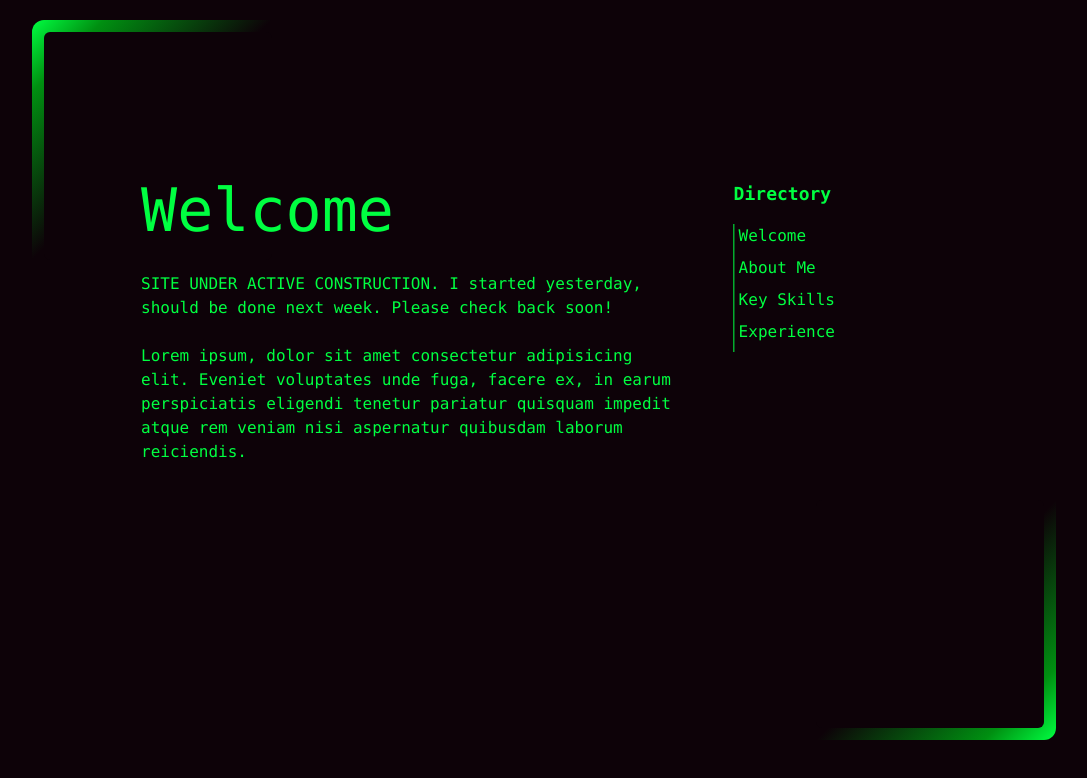
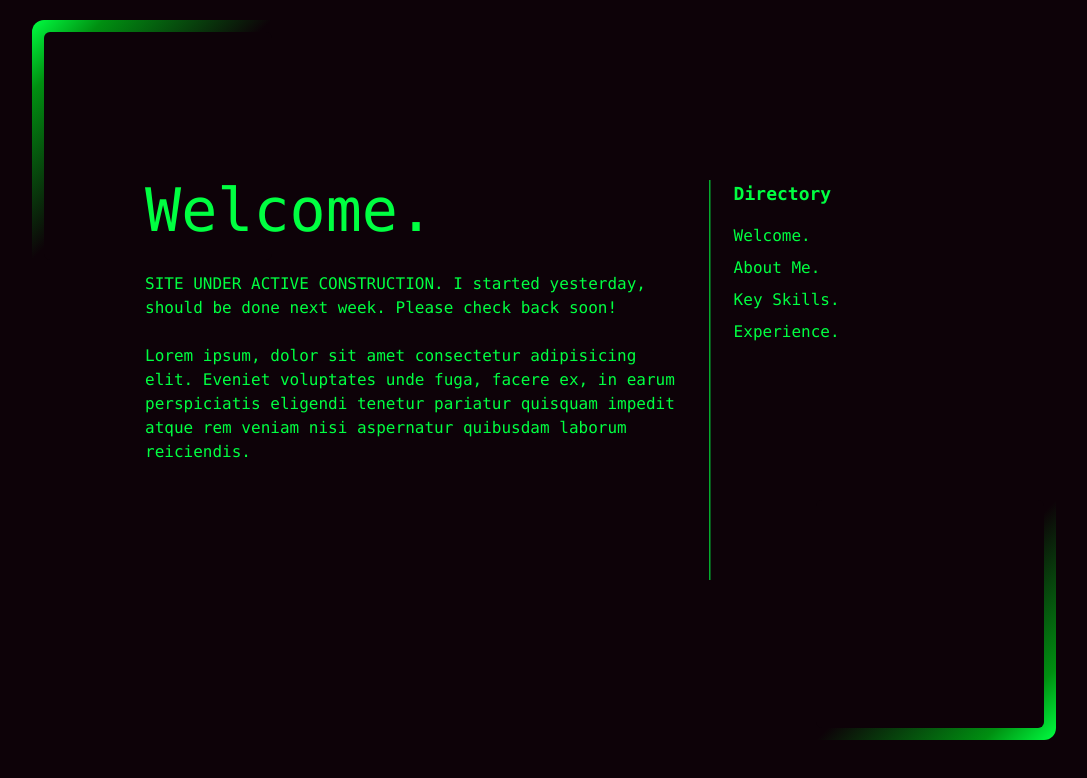
Before and after one commit to ed100miles/portfolio2023, a Next.js app: page / in a window 1280 px wide. Shown: the top 778 px of the page, without its empty margins (96-1183 px from the left). Built offline with nearby package versions, Linux system fonts and the light colour scheme.

Commit message:
typewritter effect and slow reveal on content

```diff
--- a/package.json
+++ b/package.json
@@ -21,6 +21,8 @@
     "react": "18.2.0",
     "react-dom": "18.2.0",
     "tailwindcss": "3.3.2",
-    "typescript": "5.1.3"
+    "typescript": "5.1.3",
+    "typewriter-effect": "^2.20.1",
+    "usehooks-ts": "^2.9.1"
   }
 }
--- a/src/app/Content.tsx
+++ b/src/app/Content.tsx
@@ -1,6 +1,8 @@
 "use client"
 
 import { useState } from "react"
+import Typewriter from 'typewriter-effect';
+import { useInterval } from 'usehooks-ts'
 
 interface Content {
   title: string,
@@ -16,22 +18,22 @@ interface ContentMap {
 
 const contentMap: ContentMap = {
   welcome: {
-    title: 'Welcome',
+    title: 'Welcome.',
     content: ["SITE UNDER ACTIVE CONSTRUCTION. I started yesterday, should be done next week. Please check back soon!",
       "Lorem ipsum, dolor sit amet consectetur adipisicing elit. Eveniet voluptates unde fuga, facere ex, in earum perspiciatis eligendi tenetur pariatur quisquam impedit atque rem veniam nisi aspernatur quibusdam laborum reiciendis."]
   },
   about: {
-    title: 'About Me',
+    title: 'About Me.',
     content: ["SITE UNDER ACTIVE CONSTRUCTION. I started yesterday, should be done next week. Please check back soon!",
       "Lorem ipsum, dolor sit amet consectetur adipisicing elit. Eveniet voluptates unde fuga, facere ex, in earum perspiciatis eligendi tenetur pariatur quisquam impedit atque rem veniam nisi aspernatur quibusdam laborum reiciendis."]
   },
   skills: {
-    title: 'Key Skills',
+    title: 'Key Skills.',
     content: ["SITE UNDER ACTIVE CONSTRUCTION. I started yesterday, should be done next week. Please check back soon!",
       "Lorem ipsum, dolor sit amet consectetur adipisicing elit. Eveniet voluptates unde fuga, facere ex, in earum perspiciatis eligendi tenetur pariatur quisquam impedit atque rem veniam nisi aspernatur quibusdam laborum reiciendis."]
   },
   experience: {
-    title: 'Experience',
+    title: 'Experience.',
     content: ["SITE UNDER ACTIVE CONSTRUCTION. I started yesterday, should be done next week. Please check back soon!",
       "Lorem ipsum, dolor sit amet consectetur adipisicing elit. Eveniet voluptates unde fuga, facere ex, in earum perspiciatis eligendi tenetur pariatur quisquam impedit atque rem veniam nisi aspernatur quibusdam laborum reiciendis."]
   },
@@ -44,7 +46,7 @@ export const Content = () => {
     return (
       <div className="w-full h-[60vh] lg:h-2/3 lg:w-1/4">
         <div className="pb-4 font-semibold text-lg">Directory</div>
-        <div className="h-fit w-full border-l-[1px] border-malachite pl-1">
+        <div className="h-fit w-full">
           {
             Object.entries(contentMap).map((entry) => {
               const key = entry[0] as keyof ContentMap
@@ -63,10 +65,44 @@ export const Content = () => {
   }
 
   const ContentText = ({ selected }: { selected: keyof ContentMap }) => {
+    const [maskHeight, setMaskHeight] = useState(100)
+    const [maskWidth, setMaskWidth] = useState(100)
+
+    const getInterval = () => {
+      if (maskHeight == 100) return 1000
+      if (maskHeight + maskWidth <= 0) return null
+      return 10
+    }
+
+    useInterval(() => {
+      if(maskHeight>0){setMaskHeight(maskHeight - 1)}
+      else {setMaskWidth(maskWidth-2)}
+    }, getInterval())
+
     return (
-      <div className="w-full h-[60vh] lg:h-2/3 lg:w-4/6 pr-8">
-        <div className="text-6xl pb-8">{contentMap[selected].title}</div>
-        {contentMap[selected].content.map((chunk, idx) => <div key={idx}>{chunk}<br/><br/></div>)}
+      <div className="w-full h-[60vh] lg:h-2/3 lg:w-4/6 pr-8 lg:border-r-[1px] border-malachite pl-1">
+        <div className="text-6xl pb-8">
+          <Typewriter
+            options={{
+              strings: contentMap[selected].title,
+              autoStart: true,
+              cursor: "",
+              delay: 50
+            }}
+          />
+        </div>
+        <div className="relative -z-10">
+          {contentMap[selected].content.map(
+            (chunk, idx) => <div key={idx}>{chunk}<br /><br /></div>)
+          }
+          <div
+            className={'absolute inset-x-0 bottom-0 right-0 w-full border-t-[1px] border-malachite bg-vampire'}
+            style={{
+              height: `${maskHeight}%`,
+              width: `${maskWidth}%`
+            }}
+          />
+        </div>
       </div>
     )
   }
```
Also changed, not shown: 1 other file (tests, documents, lock files or other folders).
